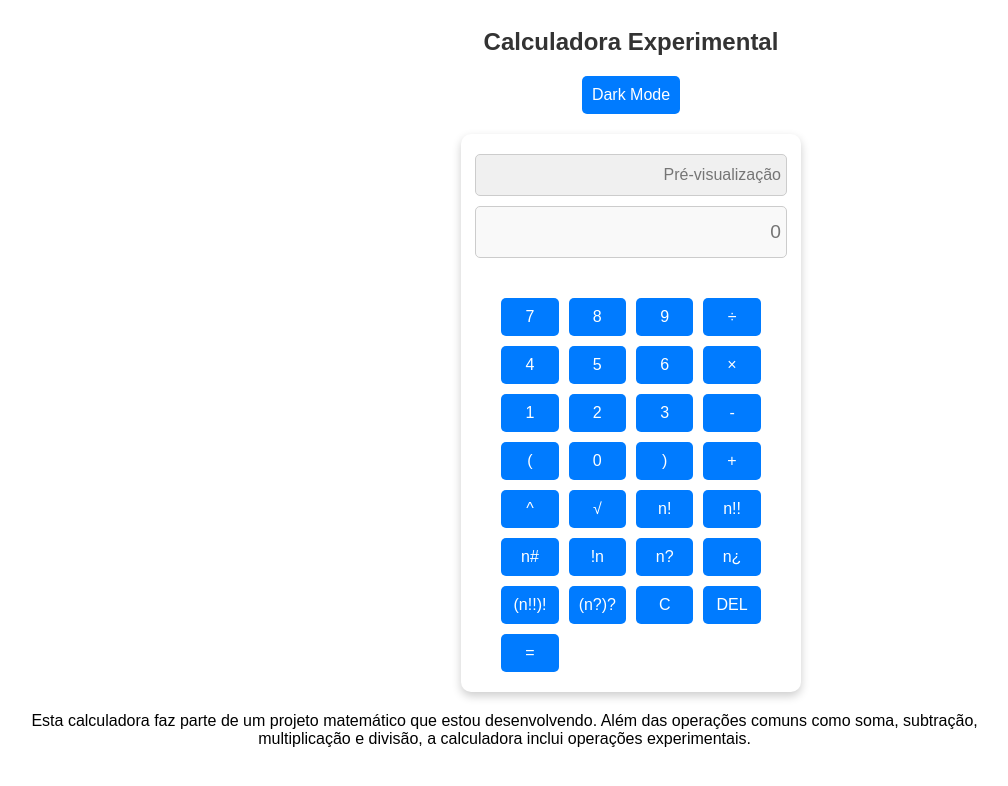
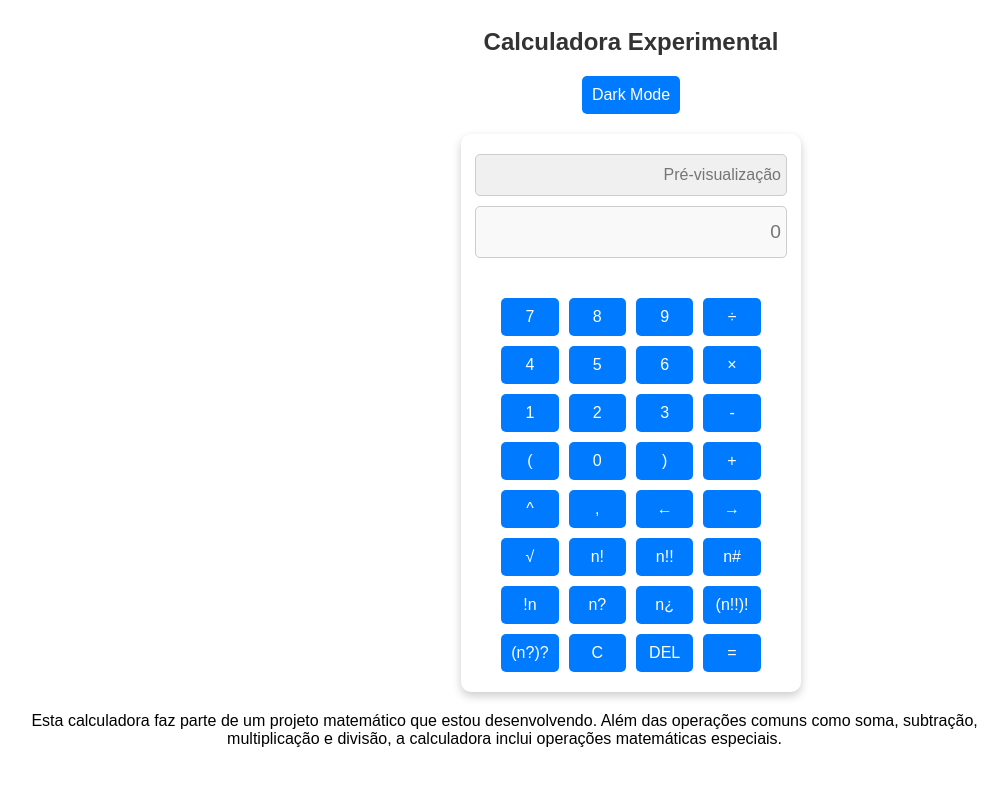
Before and after one commit to FloresIgor/calculadoraespecial, a plain HTML site: page index.html in a window 1280 px wide. Shown: the whole page, without its empty margins (9-1017 px from the left). Drawn offline with Linux system fonts and the light colour scheme.

Commit message:
Update index.html

```diff
--- a/index.html
+++ b/index.html
@@ -35,6 +35,9 @@
                 <button data-key=")">)</button>
                 <button data-key="+">+</button>
                 <button data-key="^">^</button>
+                <button data-key=",">,</button>
+                <button data-key="ArrowLeft">←</button>
+                <button data-key="ArrowRight">→</button>
 
                 <!-- Operações Notáveis -->
                 <button data-operation="sqrt">√</button>
@@ -54,7 +57,7 @@
             </div>
         </div>
     </section>
-    <p>Esta calculadora faz parte de um projeto matemático que estou desenvolvendo. Além das operações comuns como soma, subtração, multiplicação e divisão, a calculadora inclui operações experimentais.</p>
+    <p>Esta calculadora faz parte de um projeto matemático que estou desenvolvendo. Além das operações comuns como soma, subtração, multiplicação e divisão, a calculadora inclui operações matemáticas especiais.</p>
     <script src="script.js"></script>
 </body>
 </html>
```
